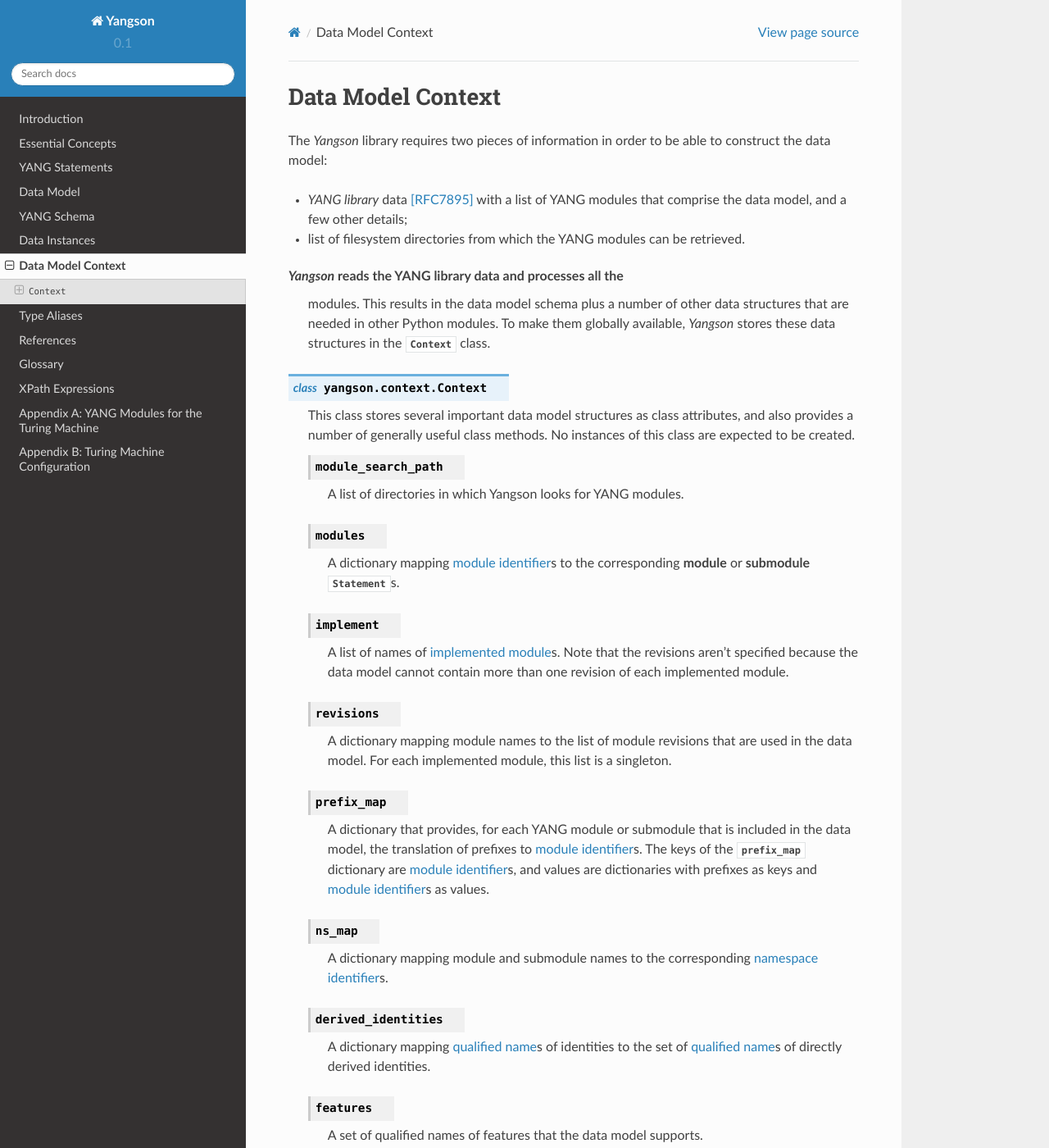
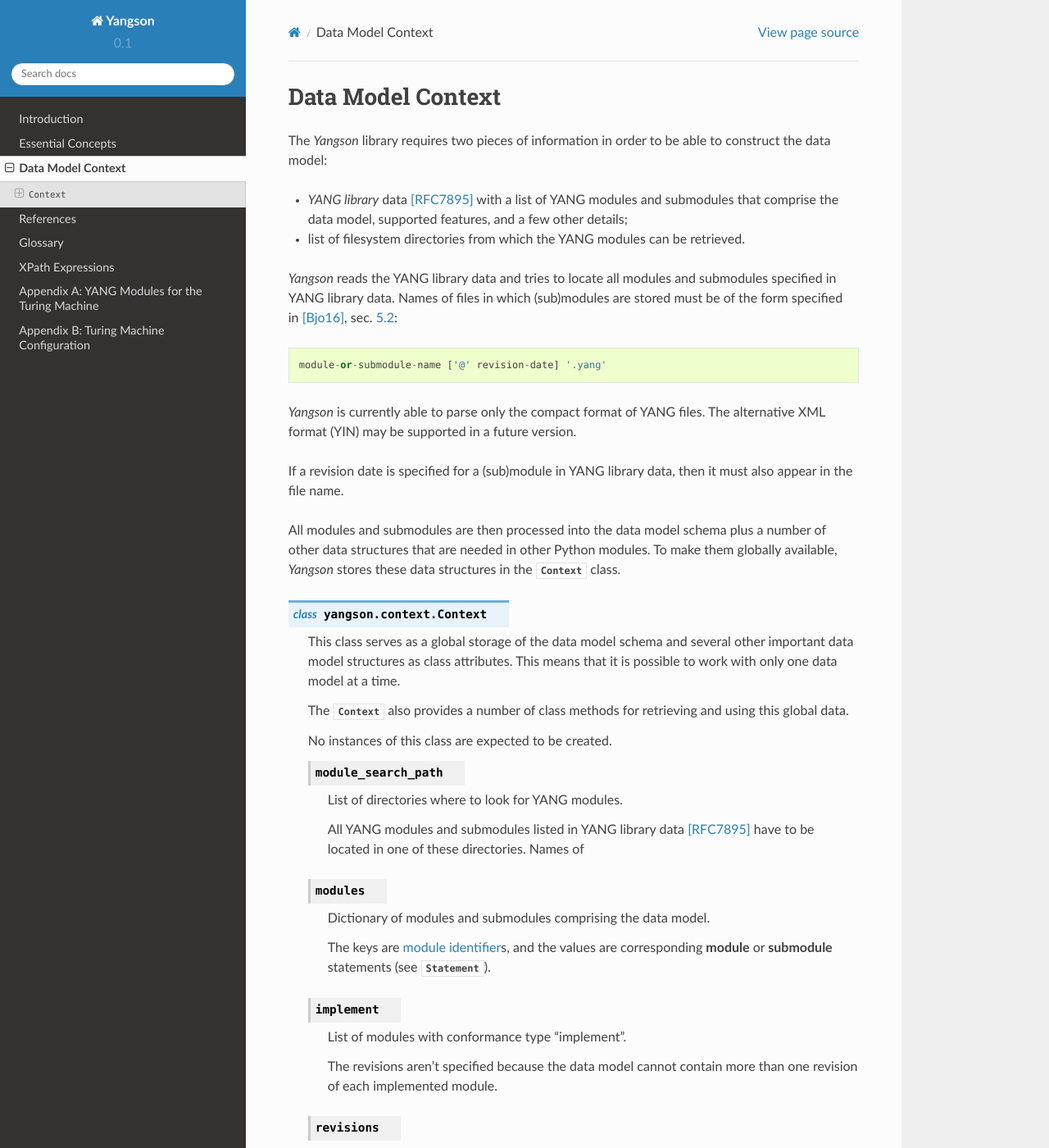
Before and after one commit to CZ-NIC/yangson, a Sphinx documentation site: the page built from docs/context.rst, in a window 1280 px wide and 1400 px high. Shown: the whole window at 82% size. Built offline with Sphinx 7.4.7 and the Read the Docs theme 2.0.0, drawn with Linux system fonts in a browser that asks for light colours; pages that are not in the unit, such as notebooks, are missing from menus; some of the changed text lies outside the part shown.

Commit message:
Updates of documentation and docstrings.

```diff
--- a/docs/context.rst
+++ b/docs/context.rst
@@ -9,69 +9,109 @@
 The *Yangson* library requires two pieces of information in order to
 be able to construct the data model:
 
-* *YANG library* data [RFC7895]_ with a list of YANG modules that
-  comprise the data model, and a few other details;
+* *YANG library* data [RFC7895]_ with a list of YANG modules and
+  submodules that comprise the data model, supported features, and a
+  few other details;
 
 * list of filesystem directories from which the YANG modules can be
   retrieved.
 
-*Yangson* reads the YANG library data and processes all the
- modules. This results in the data model schema plus a number of other
- data structures that are needed in other Python modules. To make them
- globally available, *Yangson* stores these data structures in the
- :class:`Context` class.
+*Yangson* reads the YANG library data and tries to locate all modules
+and submodules specified in YANG library data. Names of files in which
+(sub)modules are stored must be of the form specified in [Bjo16]_,
+sec. `5.2`__::
+
+    module-or-submodule-name ['@' revision-date] '.yang'
+
+*Yangson* is currently able to parse only the compact format of YANG
+files. The alternative XML format (YIN) may be supported in a future
+version.
+
+__ https://tools.ietf.org/html/draft-ietf-netmod-rfc6020bis-14#section-5.2
+
+If a revision date is specified for a (sub)module in YANG library
+data, then it must also appear in the file name.
+
+All modules and submodules are then processed into the data model
+schema plus a number of other data structures that are needed in other
+Python modules. To make them globally available, *Yangson* stores
+these data structures in the :class:`Context` class.
 
 .. class:: Context
 
-   This class stores several important data model structures as class
-   attributes, and also provides a number of generally useful class
-   methods. No instances of this class are expected to be created.
+   This class serves as a global storage of the data model schema and
+   several other important data model structures as class attributes.
+   This means that it is possible to work with only one data model at
+   a time.
+
+   The :class:`Context` also provides a number of class methods for
+   retrieving and using this global data.
+
+   No instances of this class are expected to be created.
 
    .. attribute:: module_search_path
 
-      A list of directories in which Yangson looks for YANG modules.
+      List of directories where to look for YANG modules.
+
+      All YANG modules and submodules listed in YANG library
+      data [RFC7895]_ have to be located in one of these
+      directories. Names of
 
    .. attribute:: modules
 
-      A dictionary mapping :term:`module identifier`\ s to the
-      corresponding **module** or **submodule** :class:`Statement`\ s.
+      Dictionary of modules and submodules comprising the data model.
+
+      The keys are :term:`module identifier`\ s, and the values are
+      corresponding **module** or **submodule** statements (see
+      :class:`Statement`).
 
    .. attribute:: implement
 
-      A list of names of :term:`implemented module`\ s. Note that the
-      revisions aren't specified because the data model cannot contain
+      List of modules with conformance type “implement”.
+
+      The revisions aren't specified because the data model cannot contain
       more than one revision of each implemented module.
 
    .. attribute:: revisions
 
-      A dictionary mapping module names to the list of module
-      revisions that are used in the data model. For each implemented
-      module, this list is a singleton.
+      Dictionary of module and submodule revisions.
+
+      The keys are module and submodule names, and each value is a list of
+      revisions that are used in the data model.
+      For an :term:`implemented module`, this list must be a
+      singleton, whereas :term:`imported-only module`\ s may be present
+      in multiple revisions.
 
    .. attribute:: prefix_map
 
-      A dictionary that provides, for each YANG module or submodule
-      that is included in the data model, the translation of prefixes
-      to :term:`module identifier`\ s. The keys of the
-      :attr:`prefix_map` dictionary are :term:`module identifier`\ s,
-      and values are dictionaries with prefixes as keys and
-      :term:`module identifier`\ s as values.
+      Dictionary of prefix mappings.
+
+      The keys are :term:`module identifier`\ s, and each value
+      contains a mapping of prefixes for the module. The keys of this
+      mapping are prefixes, and the values are :term:`module
+      identifier`\ s.
 
    .. attribute:: ns_map
 
-      A dictionary mapping module and submodule names to the
-      corresponding :term:`namespace identifier`\ s.
+      Dictionary of module and submodule namespaces.
 
-   .. attribute:: derived_identities
+      The keys are module and submodule names, and the values are
+      :term:`namespace identifier`\ s.
 
-      A dictionary mapping :term:`qualified name`\ s of identities to
-      the set of :term:`qualified name`\ s of directly derived
-      identities.
+   .. attribute:: identity_bases
+
+      Dictionary of identity bases.
+
+      The keys are :term:`qualified name`\ s of identities, and each
+      value is a list of :term:`qualified name`\ s of identities that
+      are defined as bases for the key identity.
 
    .. attribute:: features
 
-      A set of qualified names of features that the data model
-      supports.
+      Set of supported features.
+
+      Each entry is the :term:`qualified name` of a feature that is
+      declared as supported in YANG library data.
 
    .. automethod:: from_yang_library
 
--- a/docs/references.rst
+++ b/docs/references.rst
@@ -43,7 +43,7 @@
 __ https://tools.ietf.org/html/rfc3986
 
 .. [RFC7895] Bierman, A.; Bjorklund, M.; Watsen, K. *YANG Module
-	     Library.* `RFC 7895`__, IETF, 2016.
+	     Library.* `RFC 7895`__, IETF, 2016. 13 p. ISSN 2070-1721.
 
 __ https://tools.ietf.org/html/rfc7895
 
--- a/docs/schema.rst
+++ b/docs/schema.rst
@@ -47,10 +47,6 @@
       configuration, and ``False`` otherwise. Implemented as a
       :class:`property`.
 
-   .. automethod:: uniname
-
-   .. automethod:: instance_name
-
    .. automethod:: instance_route
 
    .. automethod:: state_roots
@@ -71,8 +67,6 @@
    .. automethod:: get_schema_descendant
 
    .. automethod:: get_data_child
-
-   .. automethod:: get_data_descendant
 
    .. automethod:: from_raw
 
```
Also changed, not shown: other parts of docs/context.rst (+2 -0 lines), docs/index.rst (+5 -5 lines), 1 other file.
